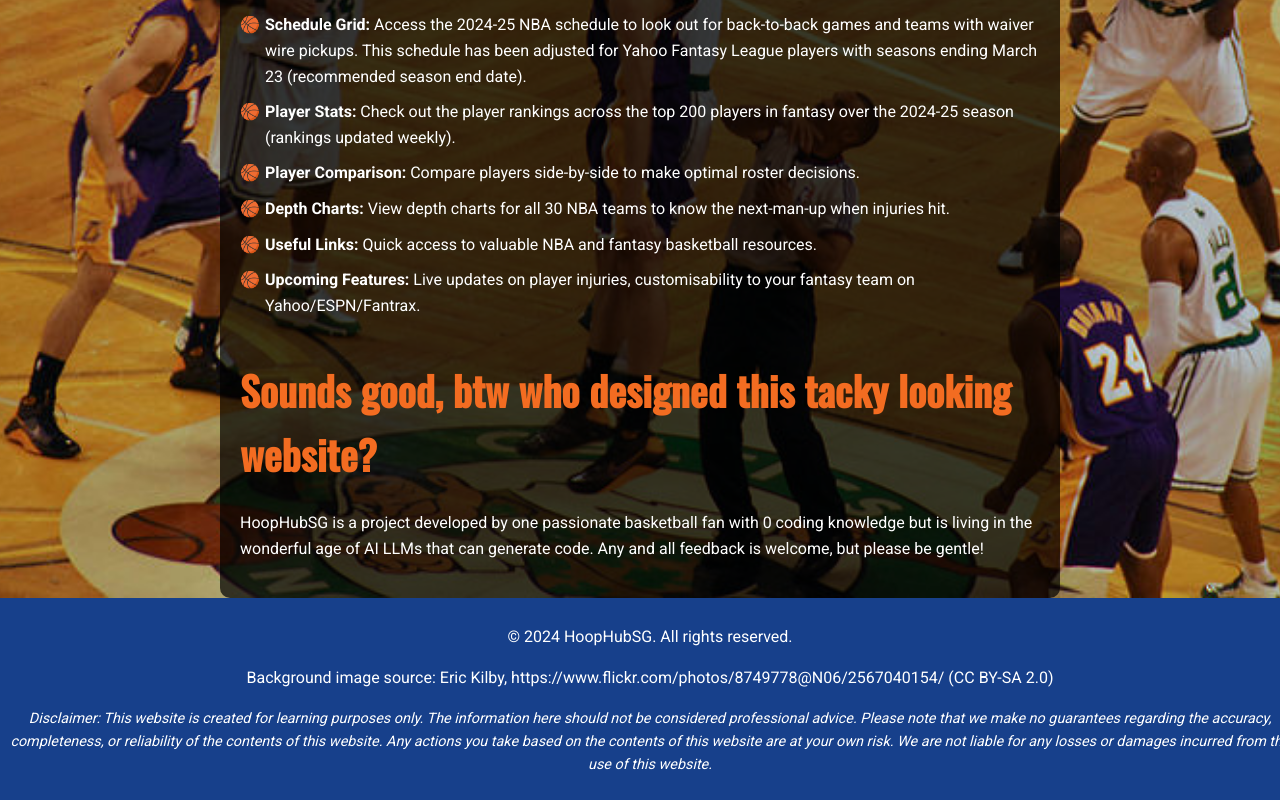
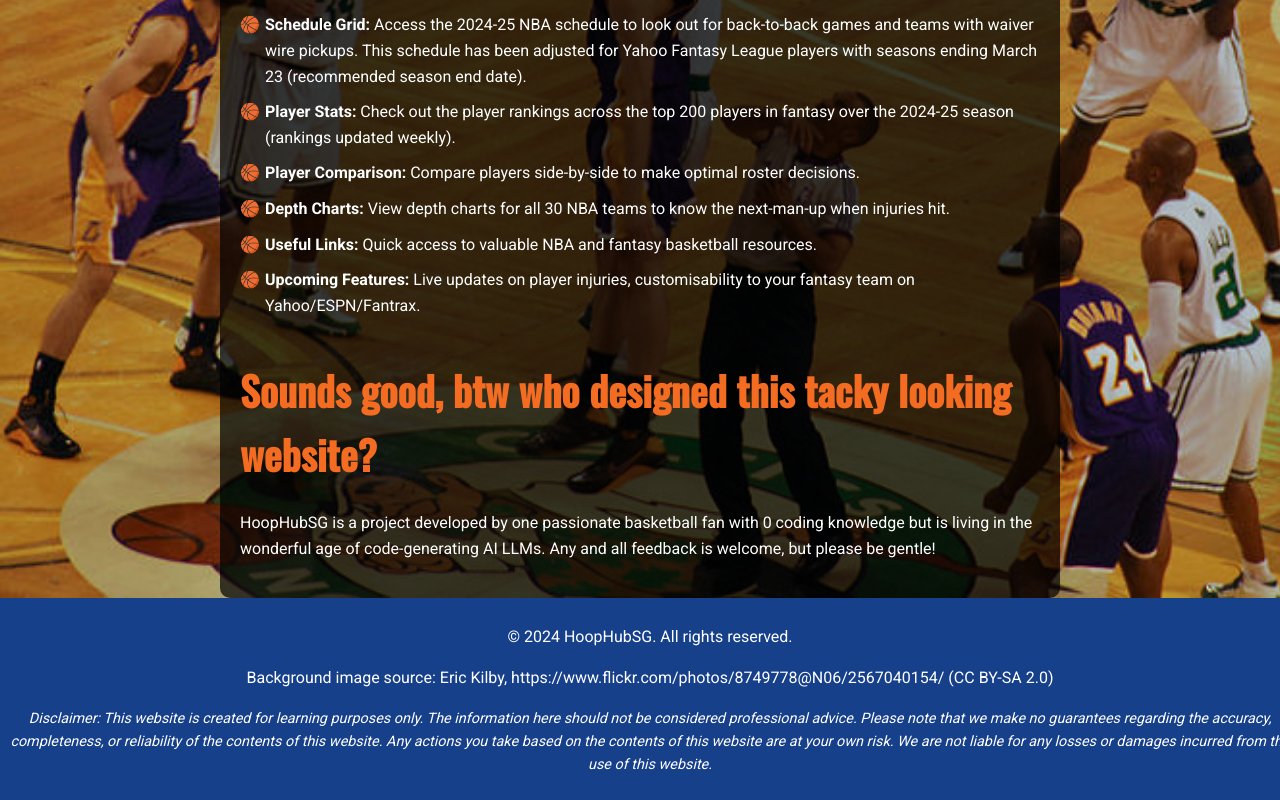
Before and after one commit to ernest-deo/ernest-deo-techup-project, a website: page index.html in a window 1280 px wide. Shown: the part 845-1645 px from the top of the page. Drawn offline with nearby package versions, Linux system fonts and the light colour scheme.

Commit message:
edit 35 - 17 Nov 1522h

```diff
--- a/index.html
+++ b/index.html
@@ -46,7 +46,7 @@
 
                     <section>
                         <h1>Sounds good, btw who designed this tacky looking website?</h1>
-                        <p>HoopHubSG is a project developed by one passionate basketball fan with 0 coding knowledge but is living in the wonderful age of AI LLMs that can generate code. Any and all feedback is welcome, but please be gentle!</p>
+                        <p>HoopHubSG is a project developed by one passionate basketball fan with 0 coding knowledge but is living in the wonderful age of code-generating AI LLMs. Any and all feedback is welcome, but please be gentle!</p>
                     </section>
 
                 </div>
```
Also changed, not shown: depth_charts.html (+1 -1 lines).
